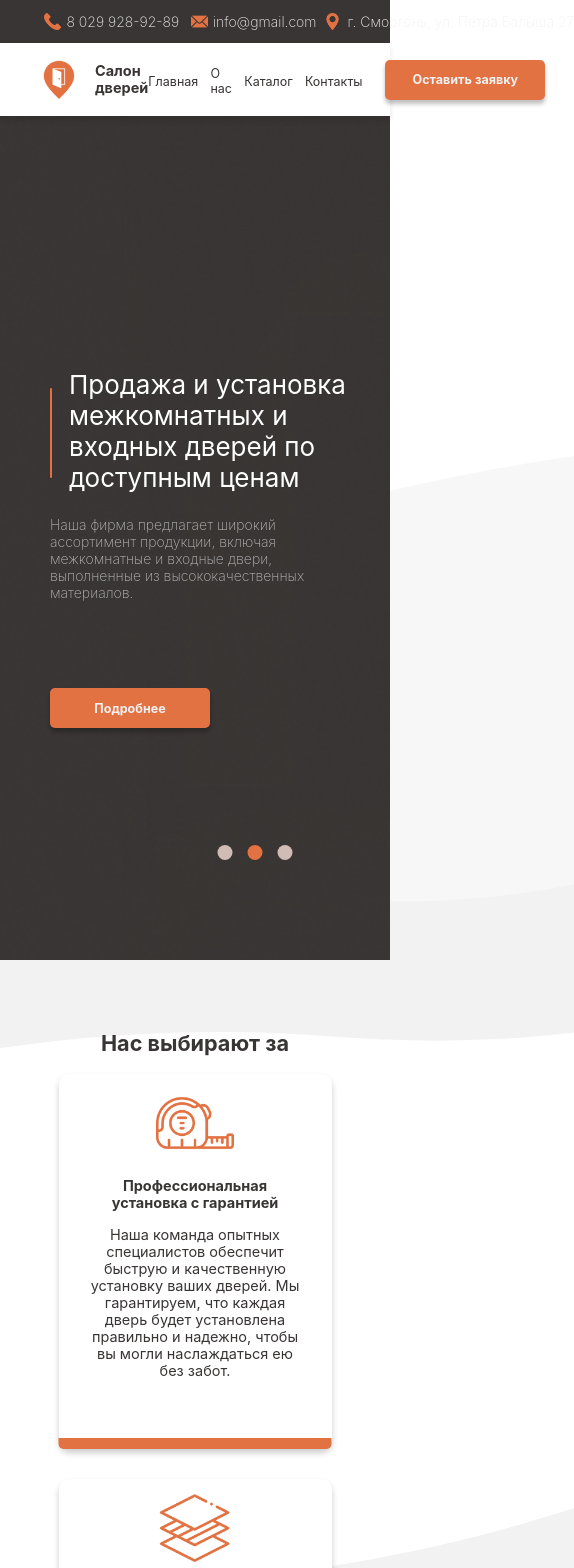
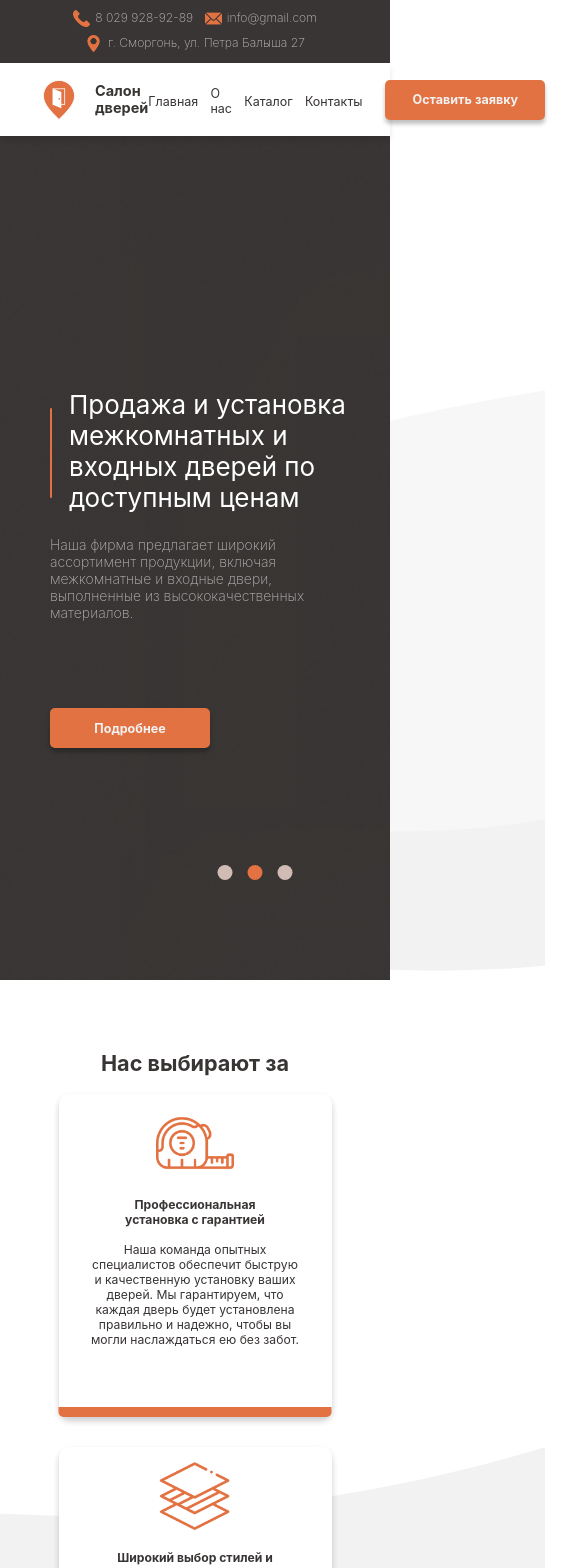
Before and after one commit to WebSVA/Project_Salon_dverey, a React (Create React App) app: page / in a window 390 px wide. Shown: the top 1568 px of the page, 574 px wide, since content can reach past the window. Built offline with nearby package versions, Linux system fonts and the light colour scheme.

Commit message:
Contact Header adapt

```diff
--- a/src/components/Footer.js
+++ b/src/components/Footer.js
@@ -15,7 +15,6 @@ return (
         <div className="exclusive-door-firm-section">
           <div className="flex-container-with-text">
             <div className="company-title-container">
-                {/* <img src={footerLogoIcon} className='footer-logo'></img> */}
               <p className="company-title-style">О нас</p>
             </div>
             <div className="company-header-separator" />
@@ -60,7 +59,9 @@ return (
                     <img src={phoneIcon} className="title-icon" />
                     <p className="title-contact">Связаться с нами</p>
                 </div>
-                <p className="contact-info-style">Тел: 8 029 928-92-89</p>
+                <a href="tel:80299289289" className="email-link">
+                  <p className="contact-info-style">Тел: 8 029 928-92-89</p>
+                </a>
                 <a href="mailto:info@gmail.com" className="email-link">
                     <span className="email-label-text-style">Email: </span>
                     <span className="email-link-text-style">&nbsp;info@gmail.com</span>
--- a/src/styles/contactHeader.css
+++ b/src/styles/contactHeader.css
@@ -39,8 +39,8 @@
     padding: 0;
     margin: 0;
     margin-left: 5px;
-    font: 200 14px Inter, sans-serif;
-    color: #f2f2f2;
+    font: 200 calc(12px + 2 * (100vw/1440) ) Inter, sans-serif;
+    color: #bdbdbd;
 }
 .contact-info-container {
     display: flex;
@@ -56,8 +56,8 @@
     padding: 0;
     margin: 0;
     margin-left: 6px;
-    font: 200 14px Inter, sans-serif;
-    color: #f2f2f2;
+    font: 200  calc(12px + 2 * (100vw/1440) )Inter, sans-serif;
+    color: #bdbdbd;
 }
 
 .contact-link {
@@ -65,3 +65,19 @@
     text-decoration: none; /* Убирает подчеркивание */
     color: inherit; /* Наследует цвет текста родительского элемента */
 }
+
+@media (max-width: 480px) {
+    .address-label{
+        font-size: calc(12px + (2 + 2 * 0.7)*((100vw - 320px)) / 1440);
+    }
+    .phone-number-text-style, .email-info-text-style {
+        font-size: calc(12px + (2 + 2 * 0.7)*((100vw - 320px)) / 1440);
+    }
+    .contact-info-section2 {
+        flex-direction: column;
+        justify-content: flex-start;
+    }
+    .contact-info-section{
+        padding: 10px;
+    }
+}
--- a/src/styles/preferences.css
+++ b/src/styles/preferences.css
@@ -76,12 +76,15 @@
         grid-template-columns: 1fr;
         gap: 50px;
     }
+    .pref-title-text-style{
+        font-weight: calc(20px + (6 + 6 * 0.7)*((100vw - 320px)) / 1440);
+    }
     .preferences-card__description{
-        font-size: calc(14px + (6 + 6 * 0.7)*((100vw - 320px)) / 1440);
+        font-size: calc(12px + (2 + 2 * 0.7)*((100vw - 320px)) / 1440);
     }
 
     .preferences-card__title{
-        font-size: calc(14px + (6 + 6 * 0.7)*((100vw - 320px)) / 1440);
+        font-size: calc(12px + (2 + 2 * 0.7)*((100vw - 320px)) / 1440);
     }
     .preferences-card__image{
         width: 20vw;
```
